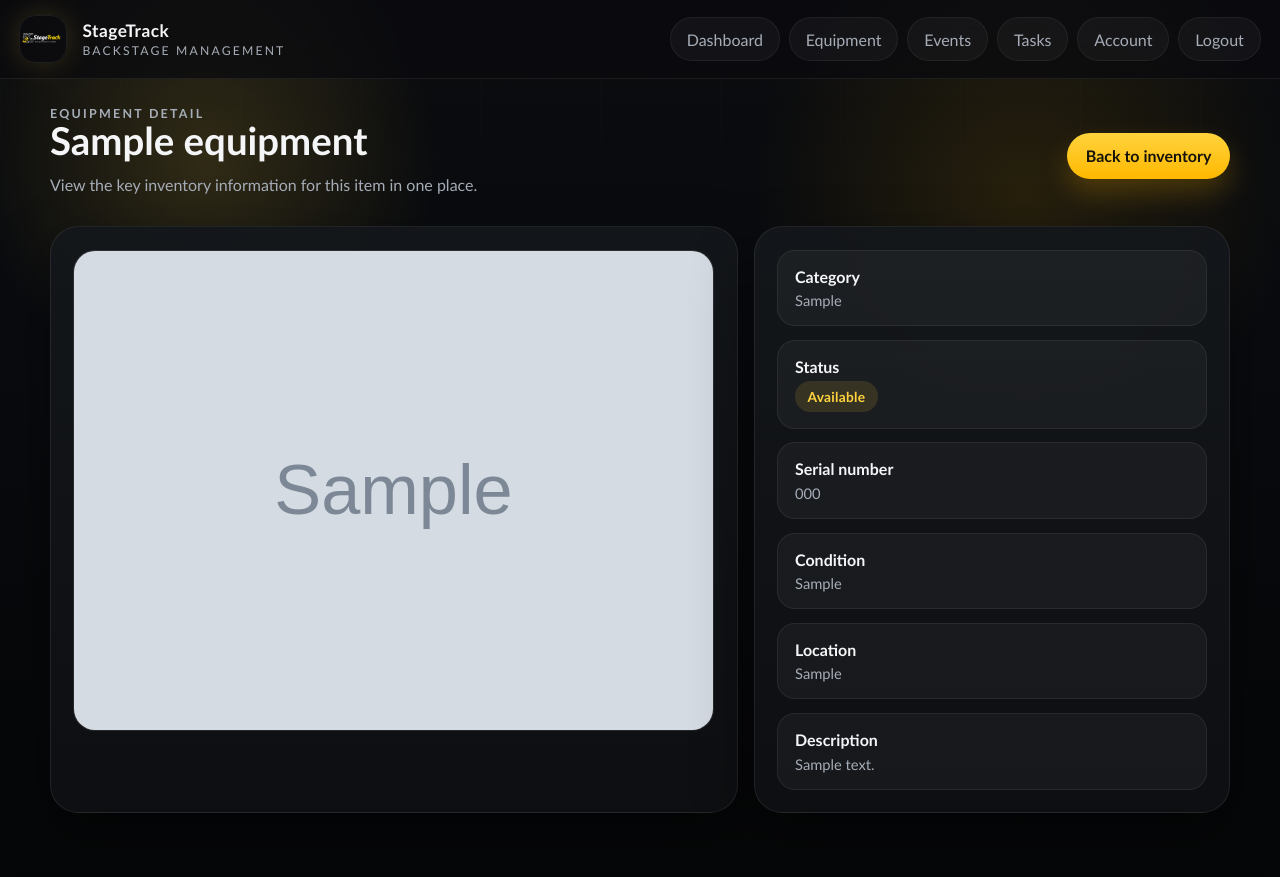
After one commit to AlexandriaParkCS/2026-yr12-tatehk-AT3-StageTrack, a Flask app: page /equipment/1 in a window 1280 px wide. The commit adds this page. Run offline with Flask 3, Linux system fonts and the light colour scheme; the visitor is signed in with stand-in values (Sample User, id 1); tables that the repository leaves empty hold one stand-in row (values such as "Sample post"); grey boxes marked "Sample" are stand-in pictures.

Commit message:
stage 1
stage 1 :)

```diff
--- a/app/config.py
+++ b/app/config.py
@@ -24,6 +24,9 @@ class Config:
     SQLALCHEMY_TRACK_MODIFICATIONS = False
     UPLOAD_FOLDER = str(BASE_DIR / "app" / "static" / "uploads")
     QR_FOLDER = str(BASE_DIR / "app" / "static" / "qr_codes")
+    BASE_URL = os.getenv("BASE_URL", "").rstrip("/")
     RESET_TOKEN_HOURS = 24
     SESSION_COOKIE_SECURE = os.getenv("SESSION_COOKIE_SECURE", "false").lower() == "true"
     PREFERRED_URL_SCHEME = os.getenv("PREFERRED_URL_SCHEME", "http")
+    MAX_CONTENT_LENGTH = 8 * 1024 * 1024
+    ALLOWED_IMAGE_EXTENSIONS = {"png", "jpg", "jpeg", "gif", "webp"}
--- a/app/equipment/routes.py
+++ b/app/equipment/routes.py
@@ -1,4 +1,9 @@
-from flask import flash, redirect, render_template, request, url_for
+from pathlib import Path
+from uuid import uuid4
+
+from flask import current_app, flash, redirect, render_template, request, url_for
+from sqlalchemy import or_
+from werkzeug.utils import secure_filename
 
 from ..auth.routes import login_required, role_required
 from ..extensions import db
@@ -8,6 +13,43 @@ from . import equipment_bp
 
 CATEGORIES = ["Audio", "Lighting", "Cables", "Instruments", "Props", "AV Equipment", "Staging Gear"]
 STATUSES = ["Available", "In Use", "Missing", "Damaged", "Under Repair"]
+UPLOAD_SUBFOLDER = "equipment"
+
+
+def allowed_image(filename):
+    if not filename or "." not in filename:
+        return False
+    extension = filename.rsplit(".", 1)[1].lower()
+    return extension in current_app.config["ALLOWED_IMAGE_EXTENSIONS"]
+
+
+def equipment_upload_dir():
+    upload_dir = Path(current_app.config["UPLOAD_FOLDER"]) / UPLOAD_SUBFOLDER
+    upload_dir.mkdir(parents=True, exist_ok=True)
+    return upload_dir
+
+
+def save_image(file_storage):
+    if not file_storage or not file_storage.filename:
+        return None
+    if not allowed_image(file_storage.filename):
+        return False
+
+    filename = secure_filename(file_storage.filename)
+    extension = filename.rsplit(".", 1)[1].lower()
+    stored_name = f"{uuid4().hex}.{extension}"
+    destination = equipment_upload_dir() / stored_name
+    file_storage.save(destination)
+    return f"{UPLOAD_SUBFOLDER}/{stored_name}"
+
+
+def delete_image(image_path):
+    if not image_path:
+        return
+
+    target = Path(current_app.config["UPLOAD_FOLDER"]) / image_path
+    if target.exists() and target.is_file():
+        target.unlink()
 
 
 @equipment_bp.route("/")
@@ -18,7 +60,15 @@ def index():
     category = request.args.get("category", "").strip()
 
     if search:
-        query = query.filter(Equipment.name.ilike(f"%{search}%"))
+        pattern = f"%{search}%"
+        query = query.filter(
+            or_(
+                Equipment.name.ilike(pattern),
+                Equipment.serial_number.ilike(pattern),
+                Equipment.location.ilike(pattern),
+                Equipment.description.ilike(pattern),
+            )
+        )
     if category:
         query = query.filter_by(category=category)
 
@@ -32,23 +82,38 @@ def index():
     )
 
 
+@equipment_bp.route("/<int:item_id>")
+@login_required
+def detail(item_id):
+    item = Equipment.query.get_or_404(item_id)
+    return render_template("equipment/detail.html", item=item)
+
+
 @equipment_bp.route("/new", methods=["GET", "POST"])
 @role_required("Admin", "Teacher", "Stage Manager")
 def create():
     if request.method == "POST":
+        serial_number = request.form.get("serial_number", "").strip() or None
         item = Equipment(
             name=request.form.get("name", "").strip(),
             category=request.form.get("category", "").strip(),
             description=request.form.get("description", "").strip(),
-            serial_number=request.form.get("serial_number", "").strip() or None,
+            serial_number=serial_number,
             condition=request.form.get("condition", "").strip() or "Good",
             location=request.form.get("location", "").strip(),
             status=request.form.get("status", "Available").strip(),
         )
+        uploaded_image = save_image(request.files.get("image"))
 
         if not item.name or item.category not in CATEGORIES or item.status not in STATUSES:
             flash("Please complete the required equipment fields.", "error")
+        elif serial_number and Equipment.query.filter_by(serial_number=serial_number).first():
+            flash("That serial number is already assigned to another equipment item.", "error")
+        elif uploaded_image is False:
+            flash("Please upload a valid image file: png, jpg, jpeg, gif, or webp.", "error")
         else:
+            if uploaded_image:
+                item.image_path = uploaded_image
             db.session.add(item)
             db.session.commit()
             flash("Equipment added successfully.", "success")
@@ -63,17 +128,34 @@ def edit(item_id):
     item = Equipment.query.get_or_404(item_id)
 
     if request.method == "POST":
+        serial_number = request.form.get("serial_number", "").strip() or None
         item.name = request.form.get("name", "").strip()
         item.category = request.form.get("category", "").strip()
         item.description = request.form.get("description", "").strip()
-        item.serial_number = request.form.get("serial_number", "").strip() or None
+        item.serial_number = serial_number
         item.condition = request.form.get("condition", "").strip() or "Good"
         item.location = request.form.get("location", "").strip()
         item.status = request.form.get("status", "Available").strip()
+        replace_image = save_image(request.files.get("image"))
+        remove_image = request.form.get("remove_image") == "on"
+        existing_serial = None
+        if serial_number:
+            existing_serial = Equipment.query.filter(Equipment.serial_number == serial_number, Equipment.id != item.id).first()
 
         if not item.name or item.category not in CATEGORIES or item.status not in STATUSES:
             flash("Please complete the required equipment fields.", "error")
+        elif existing_serial:
+            flash("That serial number is already assigned to another equipment item.", "error")
+        elif replace_image is False:
+            flash("Please upload a valid image file: png, jpg, jpeg, gif, or webp.", "error")
         else:
+            if remove_image and item.image_path:
+                delete_image(item.image_path)
+                item.image_path = None
+            if replace_image:
+                if item.image_path:
+                    delete_image(item.image_path)
+                item.image_path = replace_image
             db.session.commit()
             flash("Equipment updated.", "success")
             return redirect(url_for("equipment.index"))
@@ -85,6 +167,8 @@ def edit(item_id):
 @role_required("Admin", "Teacher")
 def delete(item_id):
     item = Equipment.query.get_or_404(item_id)
+    if item.image_path:
+        delete_image(item.image_path)
     db.session.delete(item)
     db.session.commit()
     flash("Equipment deleted.", "success")
--- a/app/static/css/styles.css
+++ b/app/static/css/styles.css
@@ -73,6 +73,24 @@ textarea {
 img {
     max-width: 100%;
     display: block;
+}
+
+.table-thumb {
+    width: 64px;
+    height: 64px;
+    object-fit: cover;
+    border-radius: 14px;
+    border: 1px solid rgba(255, 255, 255, 0.08);
+    background: rgba(255, 255, 255, 0.04);
+}
+
+.table-thumb-placeholder,
+.detail-image-placeholder {
+    display: grid;
+    place-items: center;
+    color: var(--muted);
+    font-size: 0.84rem;
+    text-align: center;
 }
 
 .site-header {
@@ -730,6 +748,42 @@ tbody tr:hover {
     line-height: 1.6;
 }
 
+.detail-image {
+    width: 100%;
+    max-height: 520px;
+    object-fit: cover;
+    border-radius: 22px;
+    border: 1px solid rgba(255, 255, 255, 0.08);
+    background: rgba(255, 255, 255, 0.03);
+}
+
+.detail-image-placeholder {
+    min-height: 320px;
+    padding: 2rem;
+}
+
+.form-image-preview {
+    max-width: 240px;
+    max-height: 240px;
+}
+
+.image-editor {
+    display: grid;
+    gap: 1rem;
+}
+
+.checkbox-row {
+    display: inline-flex;
+    align-items: center;
+    gap: 0.7rem;
+}
+
+.checkbox-row input {
+    width: 1.1rem;
+    height: 1.1rem;
+    margin: 0;
+}
+
 @media (max-width: 980px) {
     .hero,
     .content-grid,
--- a/app/templates/base.html
+++ b/app/templates/base.html
@@ -3,7 +3,8 @@
 <head>
     <meta charset="utf-8">
     <meta name="viewport" content="width=device-width, initial-scale=1">
-    <title>{% block title %}Backstage Equipment & Production Management{% endblock %}</title>
+    <title>{% block title %}StageTrack{% endblock %}</title>
+    <link rel="icon" type="image/png" href="{{ url_for('static', filename='images/stagetrack-favicon.png') }}">
     <link rel="stylesheet" href="{{ url_for('static', filename='css/styles.css') }}">
 </head>
 <body>
--- /dev/null
+++ b/app/templates/equipment/detail.html
@@ -0,0 +1,56 @@
+{% extends "base.html" %}
+{% block title %}{{ item.name }}{% endblock %}
+{% block content %}
+<section class="page-header page-header-inline">
+    <div>
+        <p class="eyebrow">Equipment detail</p>
+        <h1>{{ item.name }}</h1>
+        <p>View the key inventory information for this item in one place.</p>
+    </div>
+    <div class="actions">
+        {% if current_user.role in manager_roles %}
+            <a class="button button-secondary" href="{{ url_for('equipment.edit', item_id=item.id) }}">Edit item</a>
+        {% endif %}
+        <a class="button button-primary" href="{{ url_for('equipment.index') }}">Back to inventory</a>
+    </div>
+</section>
+
+<section class="content-grid">
+    <section class="panel">
+        {% if item.image_path %}
+            <img class="detail-image" src="{{ url_for('static', filename='uploads/' ~ item.image_path) }}" alt="{{ item.name }}">
+        {% else %}
+            <div class="detail-image detail-image-placeholder">No equipment image uploaded yet.</div>
+        {% endif %}
+    </section>
+
+    <section class="panel">
+        <div class="dashboard-list">
+            <article class="dashboard-item">
+                <strong>Category</strong>
+                <div class="dashboard-meta"><span>{{ item.category }}</span></div>
+            </article>
+            <article class="dashboard-item">
+                <strong>Status</strong>
+                <div class="dashboard-meta"><span class="status-pill">{{ item.status }}</span></div>
+            </article>
+            <article class="dashboard-item">
+                <strong>Serial number</strong>
+                <div class="dashboard-meta"><span>{{ item.serial_number or "Not set" }}</span></div>
+            </article>
+            <article class="dashboard-item">
+                <strong>Condition</strong>
+                <div class="dashboard-meta"><span>{{ item.condition or "Not set" }}</span></div>
+            </article>
+            <article class="dashboard-item">
+                <strong>Location</strong>
+                <div class="dashboard-meta"><span>{{ item.location or "Not set" }}</span></div>
+            </article>
+            <article class="dashboard-item">
+                <strong>Description</strong>
+                <div class="dashboard-meta"><span>{{ item.description or "No description yet." }}</span></div>
+            </article>
+        </div>
+    </section>
+</section>
+{% endblock %}
--- a/app/templates/landing.html
+++ b/app/templates/landing.html
@@ -1,5 +1,5 @@
 {% extends "base.html" %}
-{% block title %}Backstage OPS{% endblock %}
+{% block title %}StageTrack{% endblock %}
 {% block content %}
 <section class="hero">
     <div class="hero-content">
```
Also changed, not shown: app/templates/equipment/form.html (+14 -1 lines), app/templates/equipment/index.html (+12 -3 lines), README.md, app/static/images/stagetrack-favicon.png (added).
